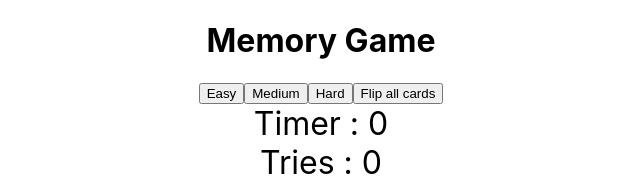
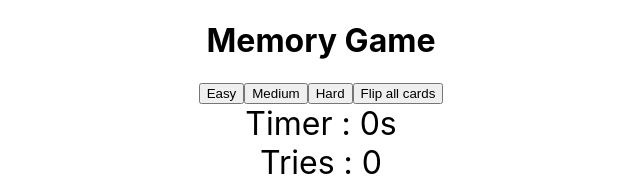
Before and after one commit to williamdourlens/memory-game, a React (Create React App) app: page / in a window 1280 px wide. Shown: the top 187 px of the page, without its empty margins (319-959 px from the left). Built offline with nearby package versions, Linux system fonts and the light colour scheme.

Commit message:
Update MemoryGame.jsx

```diff
--- a/src/components/MemoryGame.jsx
+++ b/src/components/MemoryGame.jsx
@@ -152,7 +152,7 @@ const MemoryGame = () => {
       <button onClick={() => selectionNiveau(2)}>Medium</button>
       <button onClick={() => selectionNiveau(3)}>Hard</button>
       <button onClick={handleFlipAllCards}>Flip all cards</button>
-      <div style={{ fontSize: "2em" }}>Timer : {timer}</div>
+      <div style={{ fontSize: "2em" }}>Timer : {timer}s</div>
       <div style={{ fontSize: "2em" }}>Tries : {tentatives}</div>
 	  {isGameOver && <div style={{ fontSize: "2em" }}>Score : {score}</div>}
     </div>
```
